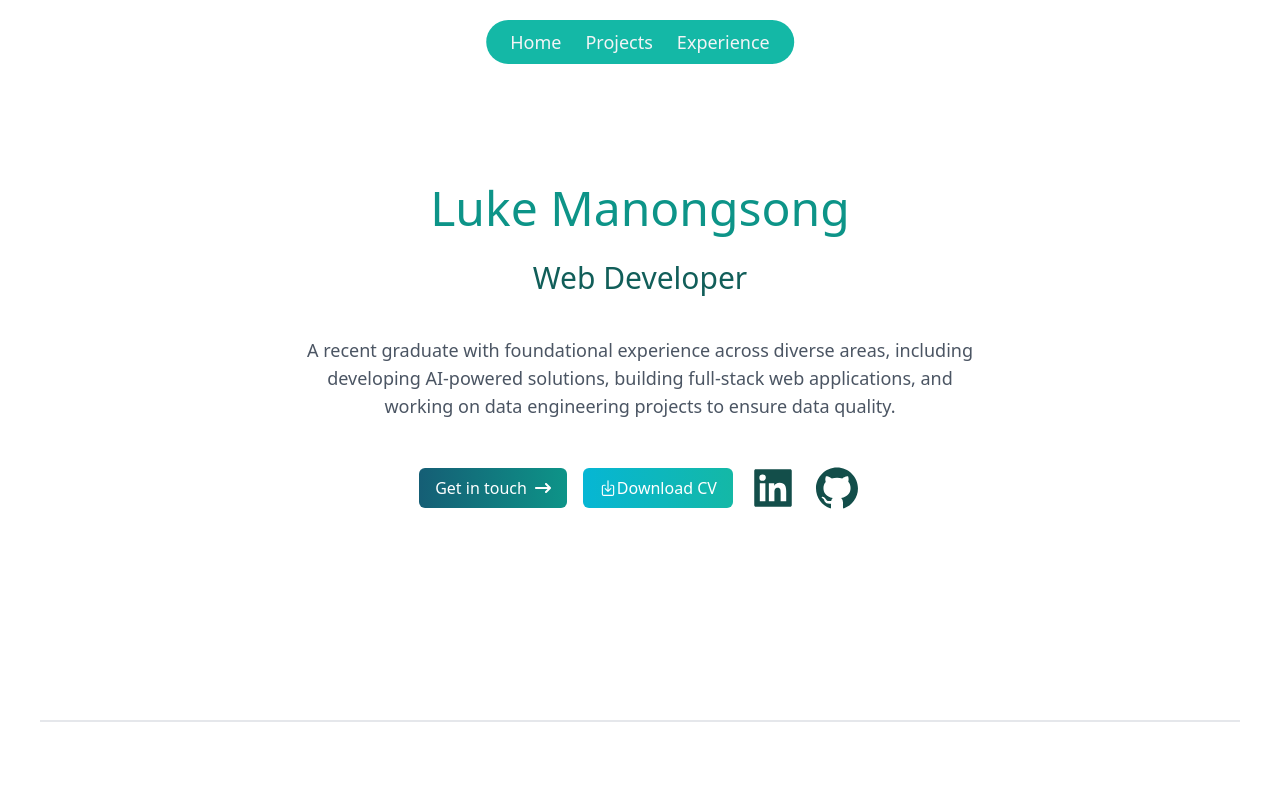
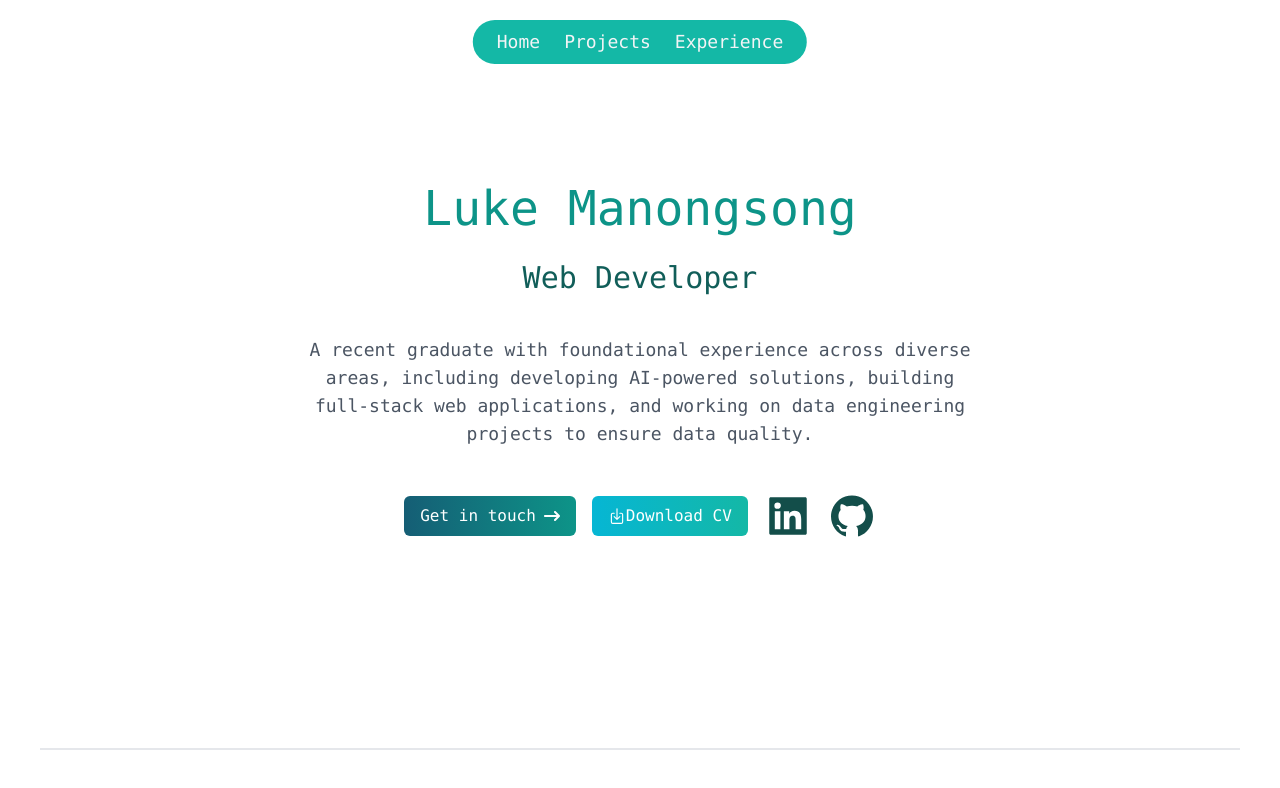
Before and after one commit to Manchestnut/lm-portfolio, a Next.js app: page / in a window 1280 px wide. Shown: the top 788 px of the page. Built offline with nearby package versions, Linux system fonts and the light colour scheme.

Commit message:
fix: nav bar UI for mobile

```diff
--- a/next.config.mjs
+++ b/next.config.mjs
@@ -1,4 +1,8 @@
 /** @type {import('next').NextConfig} */
-const nextConfig = {};
+const nextConfig = {
+    eslint: {
+        ignoreDuringBuilds: true,
+    },
+};
 
 export default nextConfig;
--- a/src/app/LandingPage.jsx
+++ b/src/app/LandingPage.jsx
@@ -9,7 +9,7 @@ import { useRef } from "react";
 export default function LandingPage() {
     const homeNavRef = useRef(null);
     return (
-        <section className="pt-44 pb-36 w-fit mx-auto"id="home" ref={homeNavRef}>
+        <section className="md:pt-44 pt-20 pb-36 w-fit mx-auto"id="home" ref={homeNavRef}>
           <motion.div className="text-center pb-10"
           initial={{ opacity: 0, y: 30 }}
           animate={{ opacity: 1, y: 0 }}
@@ -27,7 +27,7 @@ export default function LandingPage() {
               <motion.button
               whileHover={{ scale: 1.1 }}
               whileTap={{ scale: 0.95 }}
-              className="px-4 py-2 bg-gradient-to-r from-cyan-800 to-teal-600 text-white rounded-md flex items-center gap-2 text-sm md:text-base">Get in touch <FaArrowRightLong /></motion.button></Link>
+              className="px-4 py-2 text-nowrap bg-gradient-to-r from-cyan-800 to-teal-600 text-white rounded-md flex items-center gap-2 text-sm md:text-base">Get in touch <FaArrowRightLong /></motion.button></Link>
               <button className="flex gap-1 items-center bg-gradient-to-r from-cyan-500 to-teal-500 text-white px-4 py-2 rounded-md text-nowrap cursor-pointer text-sm md:text-base"><a href="/CV_Luke_Manongsong.pdf" download className="flex items-center"><IoDownloadOutline className="text-lg" />Download CV</a></button>
               <a href="https://www.linkedin.com/in/luke-manongsong-ba5396298/" target="_blank" rel="noopener noreferrer"  className="ml-auto md:ml-0"><motion.div whileHover={{ scale: 1.1 }} whileTap={{ scale: 0.95 }}><AiFillLinkedin className="text-5xl text-teal-900 cursor-pointer"/></motion.div></a>
               <a href="https://github.com/luke08082000" target="_blank" rel="noopener noreferrer"  className="mr-auto md:mr-0"><motion.div whileHover={{ scale: 1.1 }} whileTap={{ scale: 0.95 }}><AiFillGithub className="text-5xl text-teal-900 cursor-pointer"/></motion.div></a>
--- a/src/app/NavBar.jsx
+++ b/src/app/NavBar.jsx
@@ -1,53 +1,20 @@
 'use client';
-import { useState, useEffect } from 'react';
-import { useInView } from "react-intersection-observer";
+import { AiOutlineMenu } from "react-icons/ai";
+import { useState } from "react";
 export default function NavBar() {
-    const [projectsRef, projectsInView] = useInView({
-        triggerOnce: true,
-        threshold: 0.2,
-      });
-      const [experienceRef, experienceInView] = useInView({
-        triggerOnce: true,
-        threshold: 0.2,
-      });
-      const [homeNavRef, homeNavInView] = useInView({
-        triggerOnce: false,
-        threshold: 0.6
-      });
-      const [projectsNavRef, projectsNavInView] = useInView({
-        triggerOnce: false,
-        threshold: 0.6
-      });
-      const [experienceNavRef, experienceNavInView] = useInView({
-        triggerOnce: false,
-        threshold: 0.6
-      });
-      const [activeSection, setActiveSection] = useState("");
+  const [menuToggle, setMenuToggle] = useState(false);
 
-      useEffect(() => {
-        if (homeNavInView) setActiveSection("home")
-        else if (projectsNavInView) setActiveSection("projects")
-        else if (experienceNavInView) setActiveSection("experience")
-      }, [homeNavInView, projectsNavInView, experienceNavInView])
+  function handleOnToggle() {
+    menuToggle ? setMenuToggle(false) : setMenuToggle(true);
+  }
     return (
-        <nav className="fixed top-5 left-1/2 transform -translate-x-1/2 lg:w-auto lg:px-6 lg:py-2 py-1 px-2 bg-teal-500 rounded-3xl z-10 md:block hidden">
-        <ul className="flex justify-center md:gap-6 items-center h-full text-sm md:text-lg font-normal text-gray-100">
-          <li className={`${
-                activeSection === "home"
-                  ? "border-b-2"
-                  : "text-gray-100"
-              } hover:text-white`}><a href="#home">Home</a></li>
-          <li className={`${
-                activeSection === "projects"
-                  ? "border-b-2"
-                  : "text-gray-100"
-              } hover:text-white`}><a href="#projects">Projects</a></li>
-          <li className={`${
-                activeSection === "experience"
-                  ? "border-b-2"
-                  : "text-gray-100"
-              } hover:text-white`}><a href="#experience">Experience</a></li>
-        </ul>
+        <nav className="md:fixed md:top-5 md:left-1/2 md:transform md:-translate-x-1/2 lg:w-auto md:px-6 md:py-2 py-4 px-2 bg-teal-500 md:rounded-3xl z-10">
+          <AiOutlineMenu className="text-3xl fill-teal-900 md:hidden ml-auto" onClick={handleOnToggle}/>
+          <ul className={menuToggle ? 'block px-2 text-gray-100' : 'hidden md:flex justify-center md:gap-6 items-center h-full text-sm md:text-lg text-gray-100'}>
+            <li className={`md:hover:text-white`}><a href="#home">Home</a></li>
+            <li className={`md:hover:text-white`}><a href="#projects">Projects</a></li>
+            <li className={`md:hover:text-white`}><a href="#experience">Experience</a></li>
+          </ul>
       </nav>
     )
 }
--- a/src/app/api/contact/route.js
+++ b/src/app/api/contact/route.js
@@ -1,4 +1,5 @@
 import nodemailer from 'nodemailer';
+import { NextResponse } from "next/server";
 
 export async function POST(req) {
   try {
@@ -13,41 +14,44 @@ export async function POST(req) {
     });
 
     // Verify connection configuration
-    await new Promise((resolve, reject) => {
-      transporter.verify((error, success) => {
-        if (error) {
-          console.error('Error verifying transporter:', error);
-          reject(error);
-        } else {
-          console.log('Server is ready to take our messages');
-          resolve(success);
-        }
-      });
-    });
+    // await new Promise((resolve, reject) => {
+    //   transporter.verify((error, success) => {
+    //     if (error) {
+    //       console.error('Error verifying transporter:', error);
+    //       reject(error);
+    //     } else {
+    //       console.log('Server is ready to take our messages');
+    //       resolve(success);
+    //     }
+    //   });
+    // });
 
     const mailOptions = {
       from: email,
       to: 'luke.manongsong@gmail.com',
-      subject: `${subject}`,
+      subject: subject,
       text: `You have received a new message:\n\nName: ${name}\nEmail: ${email}\nMessage: ${message}`,
     };
 
     // Send the email
-    await new Promise((resolve, reject) => {
-      transporter.sendMail(mailOptions, (err, info) => {
-        if (err) {
-          console.error('Error sending email:', err);
-          reject(err);
-        } else {
-          console.log('Email sent successfully:', info);
-          resolve(info);
-        }
-      });
-    });
+    // await new Promise((resolve, reject) => {
+    //   transporter.sendMail(mailOptions, (err, info) => {
+    //     if (err) {
+    //       console.error('Error sending email:', err);
+    //       reject(err);
+    //     } else {
+    //       console.log('Email sent successfully:', info);
+    //       resolve(info);
+    //     }
+    //   });
+    // });
 
-    return new Response('Email sent successfully', { status: 200 });
+    await transporter.sendMail(mailOptions);
+
+
+    return NextResponse({ message: 'Email sent successfully' }, { status: 200 });
   } catch (error) {
     console.error('Error sending email:', error);
-    return new Response('Error sending email', { status: 500 });
+    return NextResponse({ error: 'Error sending email' }, { status: 500 });
   }
 }
--- a/src/app/contact/page.js
+++ b/src/app/contact/page.js
@@ -15,11 +15,7 @@ export default function Contact() {
   const [notification, setNotification] = useState(null);
 
   const handleChange = (e) => {
-    const { name, value } = e.target;
-    setFormData((prevState) => ({
-      ...prevState,
-      [name]: value,
-    }));
+    setFormData({ ...formData, [e.target.name]: e.target.value });
   };
 
   const handleSubmit = async (e) => {
@@ -48,7 +44,7 @@ export default function Contact() {
   return (
     <div>
       <div className='py-4'>
-        <Link href="/"><motion.div whileHover={{ scale: 1.03 }} whileTap={{ scale: 0.98 }} className='mx-auto flex items-center gap-2 lg:px-4 lg:py-2 py-1 px-2 bg-teal-500 rounded-3xl text-white w-fit'><FaArrowLeftLong/>Go back to home</motion.div></Link>
+        <Link href="/"><motion.div whileHover={{ scale: 1.03 }} whileTap={{ scale: 0.98 }} className='mx-auto flex items-center gap-2 md:px-4 md:py-2 py-2 px-3 bg-teal-500 rounded-3xl text-white w-fit'><FaArrowLeftLong/>Go back to home</motion.div></Link>
       </div>
       <motion.div
         initial={{ opacity: 0, y: 30 }}
--- a/src/app/layout.js
+++ b/src/app/layout.js
@@ -20,7 +20,7 @@ export default function RootLayout({ children }) {
   return (
     <html lang="en">
       <body
-        className={`${geistSans.variable} ${geistMono.variable} antialiased`}
+        className={`${geistSans.variable} ${geistMono.variable} antialiased font-mono`}
       >
         {children}
       </body>
```
